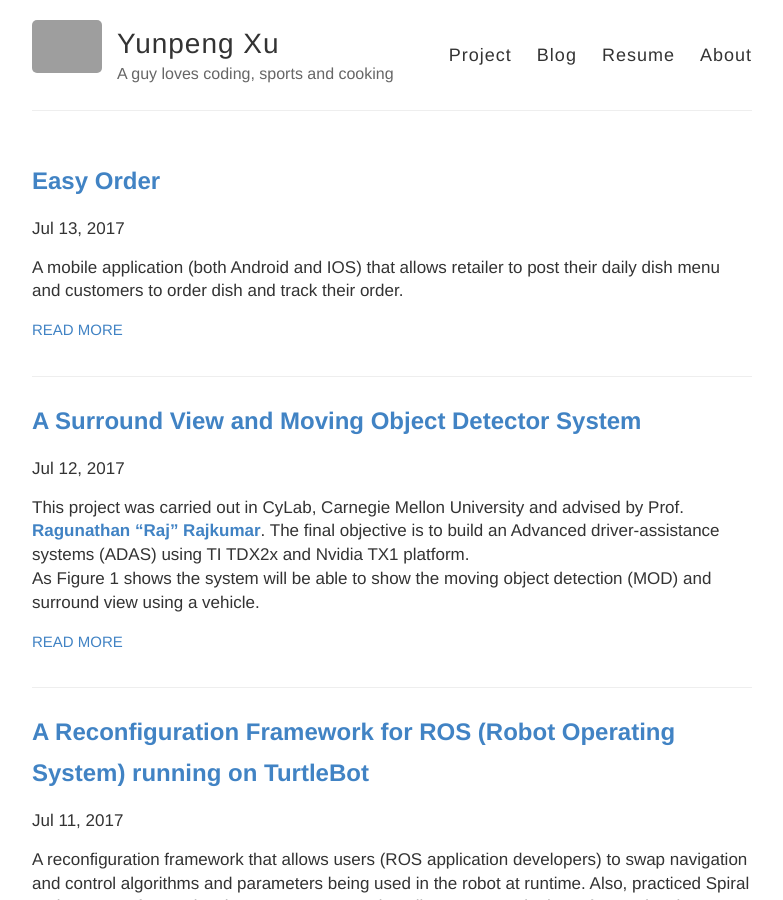
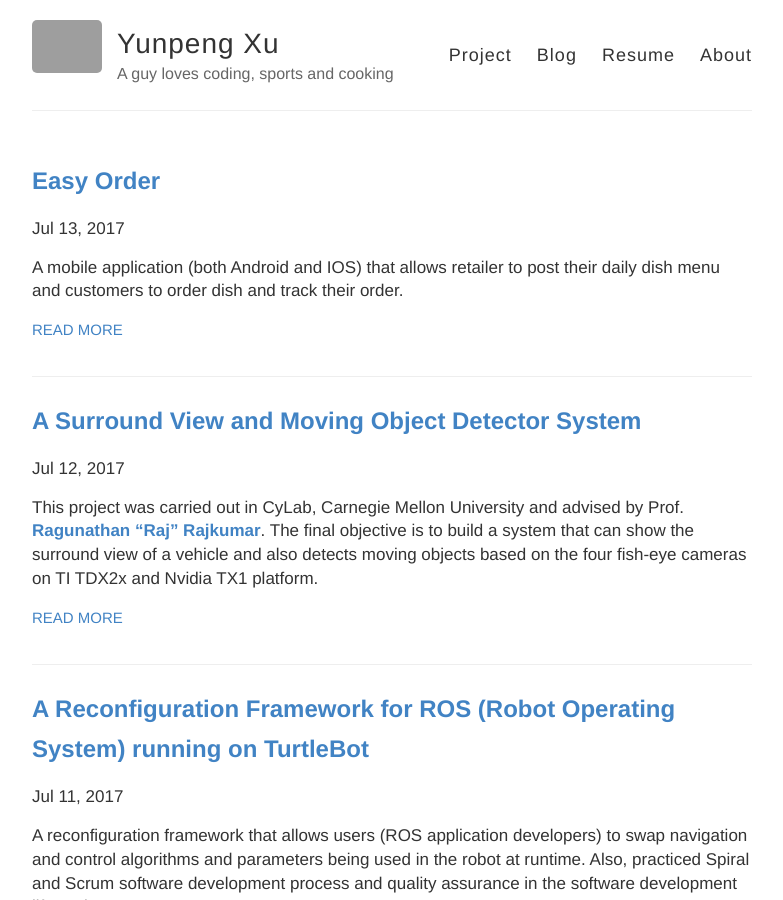
Before and after one commit to louis-xu-ustc/louis-xu-ustc.github.io, a Jekyll site: the page built from index.html, in a window 1280 px wide and 900 px high. Shown: the whole window, without its empty margins (248-1031 px from the left). Built offline with Jekyll 4.4.1, drawn with Linux system fonts in a browser that asks for light colours; some of the changed lines change nothing that is shown; grey boxes are pictures that could not be loaded.

Commit message:
[yunpengx] update adas post

```diff
--- a/_posts/2017-07-12-adas.md
+++ b/_posts/2017-07-12-adas.md
@@ -4,35 +4,61 @@
 ---
 
 This project was carried out in CyLab, Carnegie Mellon University and advised by Prof. [**Ragunathan "Raj" Rajkumar**](https://users.ece.cmu.edu/~raj/).
-The final objective is to build an Advanced driver-assistance systems (ADAS) using TI TDX2x and Nvidia TX1 platform.
-As Figure 1 shows the system will be able to show the moving object detection (MOD) and surround view using a vehicle.
-
-![Overview of the system objective](/images/20170712/MOD_Surround_View.png){:width="80%"}{: .center-image }
-***Figure 2.** Overview of the system objective*
+The final objective is to build a system that can show the surround view of a vehicle and also detects moving objects
+based on the four fish-eye cameras on TI TDX2x and Nvidia TX1 platform.
 
 ### Moving object detector - Nvidia TX1 platform
 
-- Implemented moving object detection with mono fisheye camera on Nvidia TX1/TX2 platform
+#### My role
+
+- Implemented moving object detection with mono fisheye camera on Nvidia TX1 platform
 - Evaluated the performance of OpenCV application and applied CUDA OpenCV to optimize the application
 - Improved each frame's processing time by 23.5% after optimization using CUDA
 
-![Performance_MOD_SEQ](/images/20170712/Performance_MOD_SEQ.png){:width="80%"}{: .center-image }
+#### Details
+
+![MOD algorithm details](/images/20170712/MOD_Details.png){:width="70%"}{: .center-image }
+***Figure 1.** MOD algorithms details based on OpenCV*
+
+![Performance_MOD_SEQ](/images/20170712/Performance_MOD_SEQ.png){:width="70%"}{: .center-image }
 ***Figure 2.** MOD performance measure before optimization on Nvidia TX1 platform*
 
-![Performance_MOD_CUDA](/images/20170712/Performance_MOD_CUDA.png){:width="80%"}{: .center-image }
+![Performance_MOD_CUDA](/images/20170712/Performance_MOD_CUDA.png){:width="70%"}{: .center-image }
 ***Figure 3.** MOD performance measure after optimization for the same frame on Nvidia TX1 platform*
+
+#### Test
+[![video1](/images/20170712/mod_garage.png){:height="70%" width="70%"}{: .center-image }](https://youtu.be/IcYbvutHkqs)
+***Video 1.** a brief video that is recorded using Quad-View on TI TDA2x platform and analyzed using Nvidia TX1 platform in the CMU garage [**click the graph**]*
+
+[![video1](/images/20170712/mod_road.png){:height="70%" width="70%"}{: .center-image }](https://youtu.be/QplR8WMllEo)
+***Video 2.** a brief video that is recorded using Quad-View on TI TDA2x platform and analyzed using Nvidia TX1 platform
+ on the highway from Waterfront to Downtown in Pittsburgh, PA, USA [**click the graph**]*
+
 
 ### Surround view monitoring - TI TDA2x platform
 
-- Ported and integrate surround view monitoring application with 4 fisheye cameras to TI TDX2x platform
-- Optimized the ported application using DSP, GPU and vision accelerator supported by the system
+#### My role
+- Ported the MOD algorithm to TI TDA2x and help bring up surround view monitoring system with TI platform
 - Applied prototype to test the built system, and then deploy the system to real car for further evaluation
+- Do calibration based on the positions of vehicle and mounted cameras and live demo the whole system
 
-![TI TDX2x platform](/images/20170712/Prototype.JPG){:width="80%"}{: .center-image }
+#### Details
+![TI TDX2x platform](/images/20170712/Prototype.JPG){:width="60%"}{: .center-image }
 ***Figure 4.** TI TDX2x prototype*
 
-### Surround View Calibration and System Test
+#### Calibration
 
 We also verified the system we built using real-time recorded videos and evaluated the system performance.
-![Surround View Calibration](/images/20170712/Surround_View_Calibration.JPG){:width="80%"}{: .center-image }
+![Surround View Calibration](/images/20170712/Surround_View_Calibration.JPG){:width="70%"}{: .center-image }
 ***Figure 5.** Surround View Calibration*
+
+### Live Demo
+
+![Live Demo setup](/images/20170712/live_demo_env.jpg){:width="70%"}{: .center-image }
+***Figure 6.** Live Demo Environment*
+
+![Live Demo pic](/images/20170712/live_demo_pic.jpg){:width="70%"}{: .center-image }
+**Figure 7.** Prof. Raj Rajkumar, Albert Davies and Me (from right to left)
+
+[![A short video to introduce easy order application](/images/20170712/live_demo.png){:height="70%" width="70%"}{: .center-image }](https://youtu.be/dC1HUrTiHYM)
+***Video 3.** A live demo video shows both MOD and Surround View algorithm integrated on the TI TDA2x platform [**click the graph**]*
```
Also changed, not shown: images/20170712/MOD_Details.png (added), images/20170712/live_demo_env.jpg (added), images/20170712/live_demo_pic.jpg (added), 3 other files.
